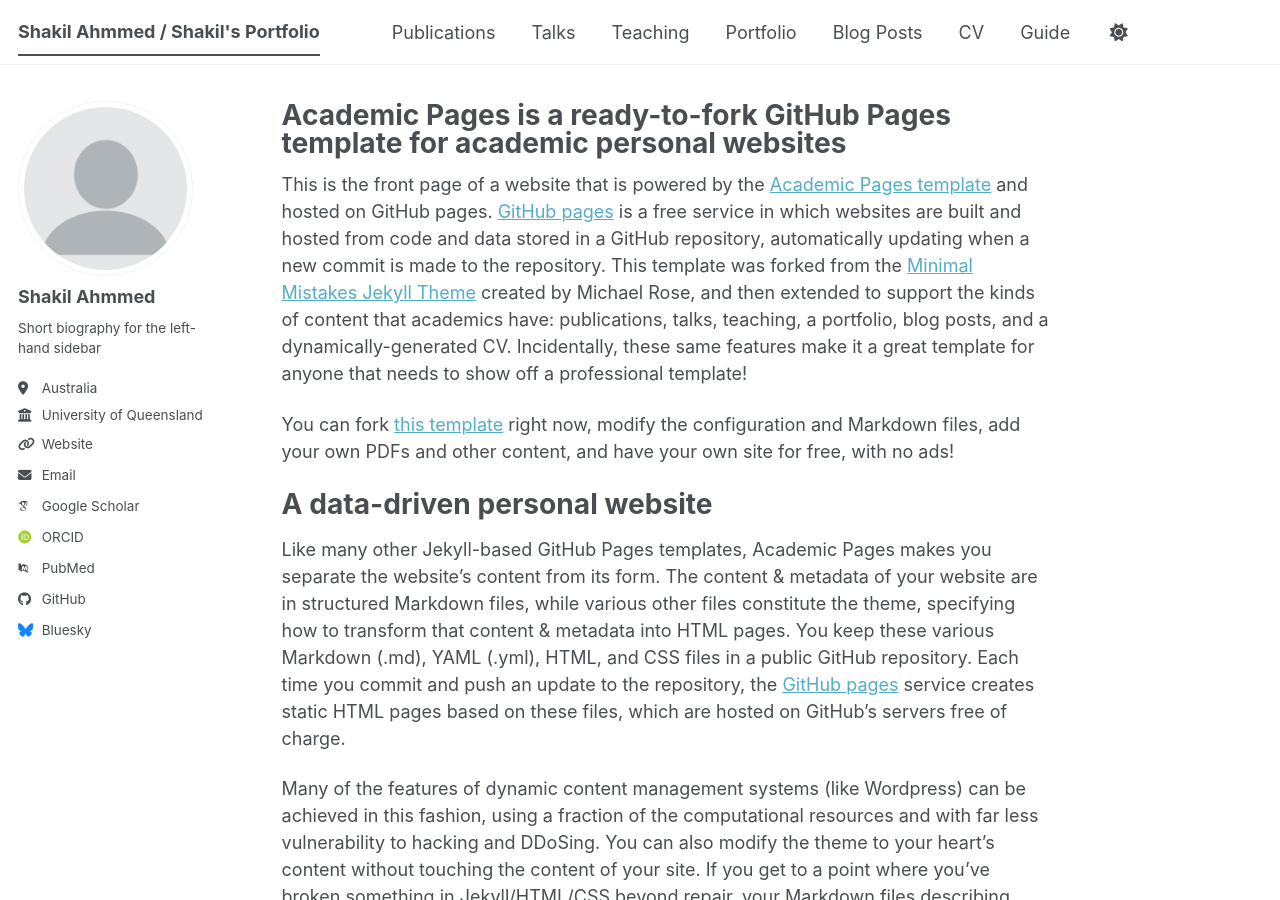
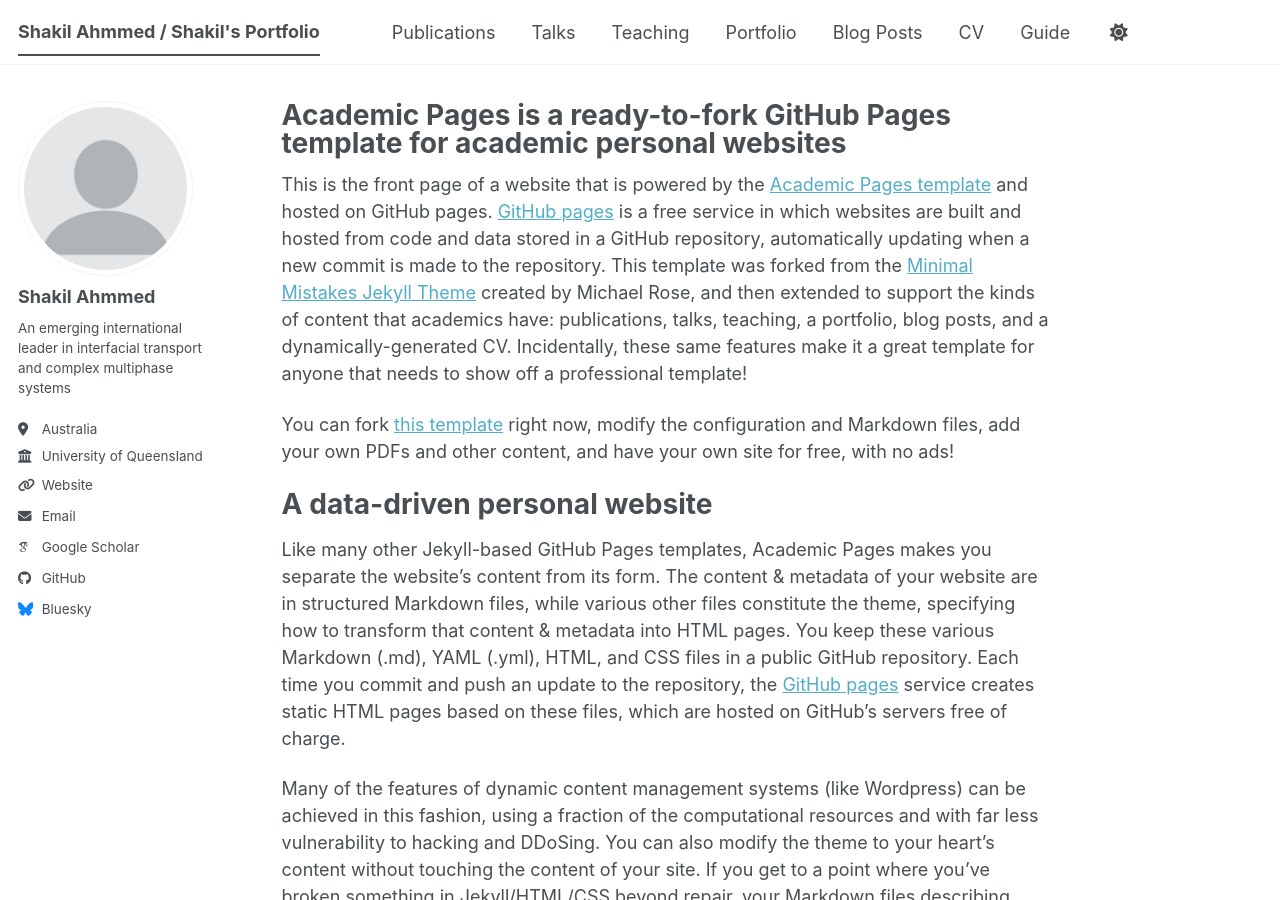
Before and after one commit to ahmmedshakil/ahmmedshakil.github.io, a Jekyll site: the page built from _pages/about.md, in a window 1280 px wide and 900 px high. Built offline with Jekyll 4.4.1, drawn with Linux system fonts in a browser that asks for light colours; some web fonts are replaced; a script bundle is joined from its source files by our own code; library files that are not in the unit come from our copies; some of the changed lines change nothing that is shown.

Commit message:
Update _config.yml

```diff
--- a/_config.yml
+++ b/_config.yml
@@ -27,7 +27,7 @@
   avatar           : "profile.png"
   name             : "Shakil Ahmmed"
   pronouns         : # example: "she/her"
-  bio              : "Short biography for the left-hand sidebar"
+  bio              : "An emerging international leader in interfacial transport and complex multiphase systems"
   location         : "Australia"
   employer         : "University of Queensland"
   uri              : "https://about.uq.edu.au/experts/22862"
@@ -36,13 +36,13 @@
   # Academic websites
   academia         : # URL
   arxiv            : # URL - Update with the correct link to your profile
-  googlescholar    : "https://scholar.google.com/citations?user=PS_CX0AAAAAJ"
+  googlescholar    : "https://scholar.google.com/citations?user=tV2kndsAAAAJ&hl=en"
   inspire-hep      : # URL
   impactstory      : # URL
-  orcid            : "https://orcid.org/yourorcidurl"
+  orcid            : #""
   semantic         : # URL
   ssrn             : # URL
-  pubmed           : "https://www.ncbi.nlm.nih.gov/pubmed/?term=john+snow"
+  pubmed           : #"https://www.ncbi.nlm.nih.gov/pubmed/?term=john+snow"
   researchgate     : # URL
   scopus           : # URL
   zotero           : # URL
@@ -52,7 +52,7 @@
   bitbucket        : # Username - Update with your username on the site
   codepen          : # Username
   dribbble         : # Username
-  github           : "academicpages"
+  github           : "https://github.com/ahmmedshakil"
   kaggle           : # Username
   stackoverflow    : # User number or user number and name (i.e., use "1" or "1/jeff-atwood")
 
```
